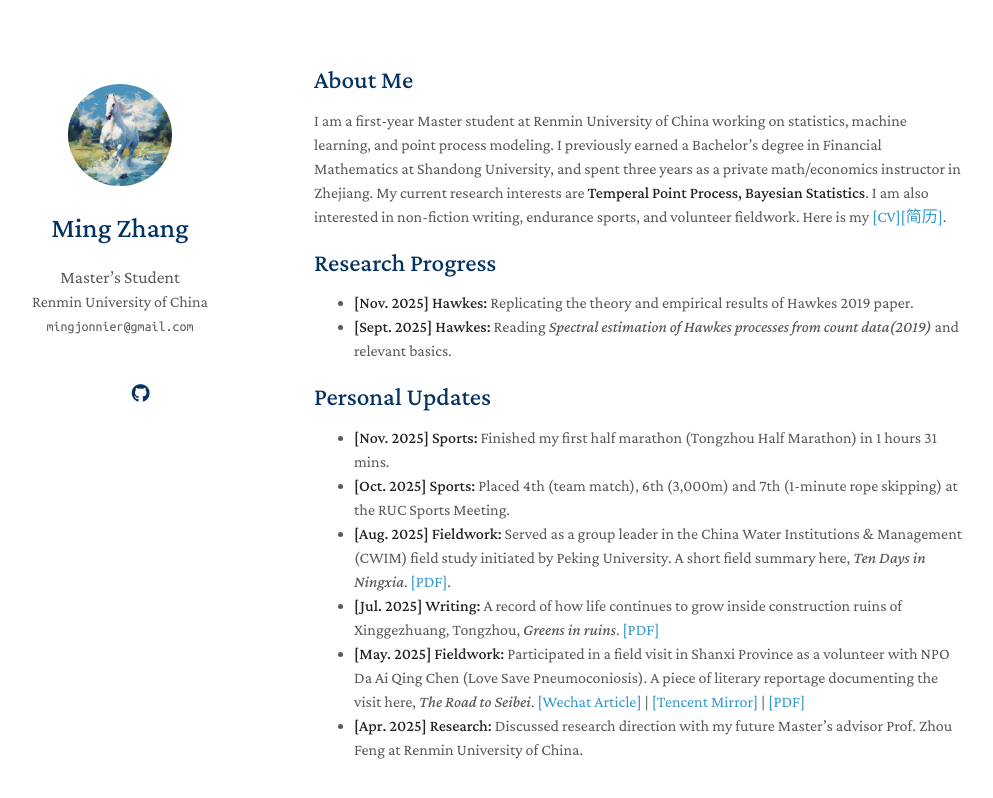
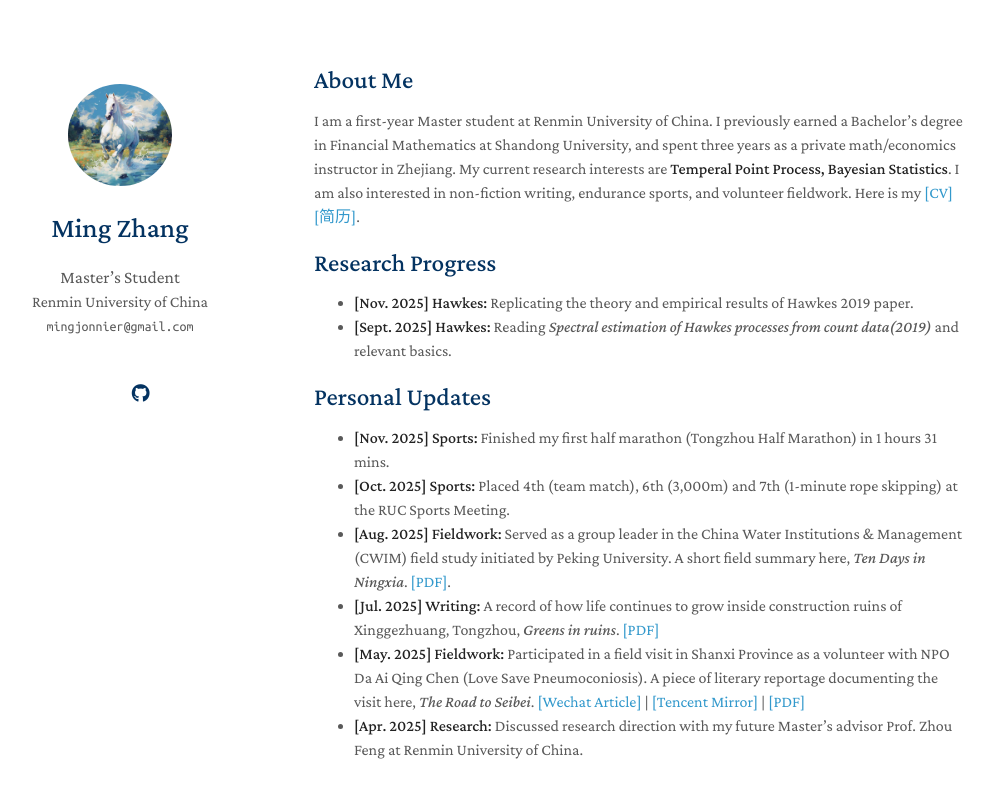
Before and after one commit to zhangming4153/zhangming4153.github.io, a Jekyll site: the page built from index.md, in a window 1280 px wide. Shown: the top 798 px of the page, without its empty margins (156-1149 px from the left). Built offline with Jekyll 4.4.1, drawn with Linux system fonts in a browser that asks for light colours; a style sheet for code colours, icons or effects is not loaded; our own code applies the rules of GitHub Pages for plain Markdown files.

Commit message:
Update index.md

```diff
--- a/index.md
+++ b/index.md
@@ -4,7 +4,7 @@ layout: homepage
 
 ## About Me
 
-I am a first-year Master student at Renmin University of China working on statistics, machine learning, and point process modeling. I previously earned a Bachelor's degree in Financial Mathematics at Shandong University, and spent three years as a private math/economics instructor in Zhejiang. My current research interests are **Temperal Point Process, Bayesian Statistics**. I am also interested in non-fiction writing, endurance sports, and volunteer fieldwork. Here is my [[CV]](assets/CV_MingZhang_en.pdf)[[简历]](assets/CV_MingZhang_zh.pdf).
+I am a first-year Master student at Renmin University of China. I previously earned a Bachelor's degree in Financial Mathematics at Shandong University, and spent three years as a private math/economics instructor in Zhejiang. My current research interests are **Temperal Point Process, Bayesian Statistics**. I am also interested in non-fiction writing, endurance sports, and volunteer fieldwork. Here is my [[CV]](assets/CV_MingZhang_en.pdf)[[简历]](assets/CV_MingZhang_zh.pdf).
 
 
 ## Research Progress
```
